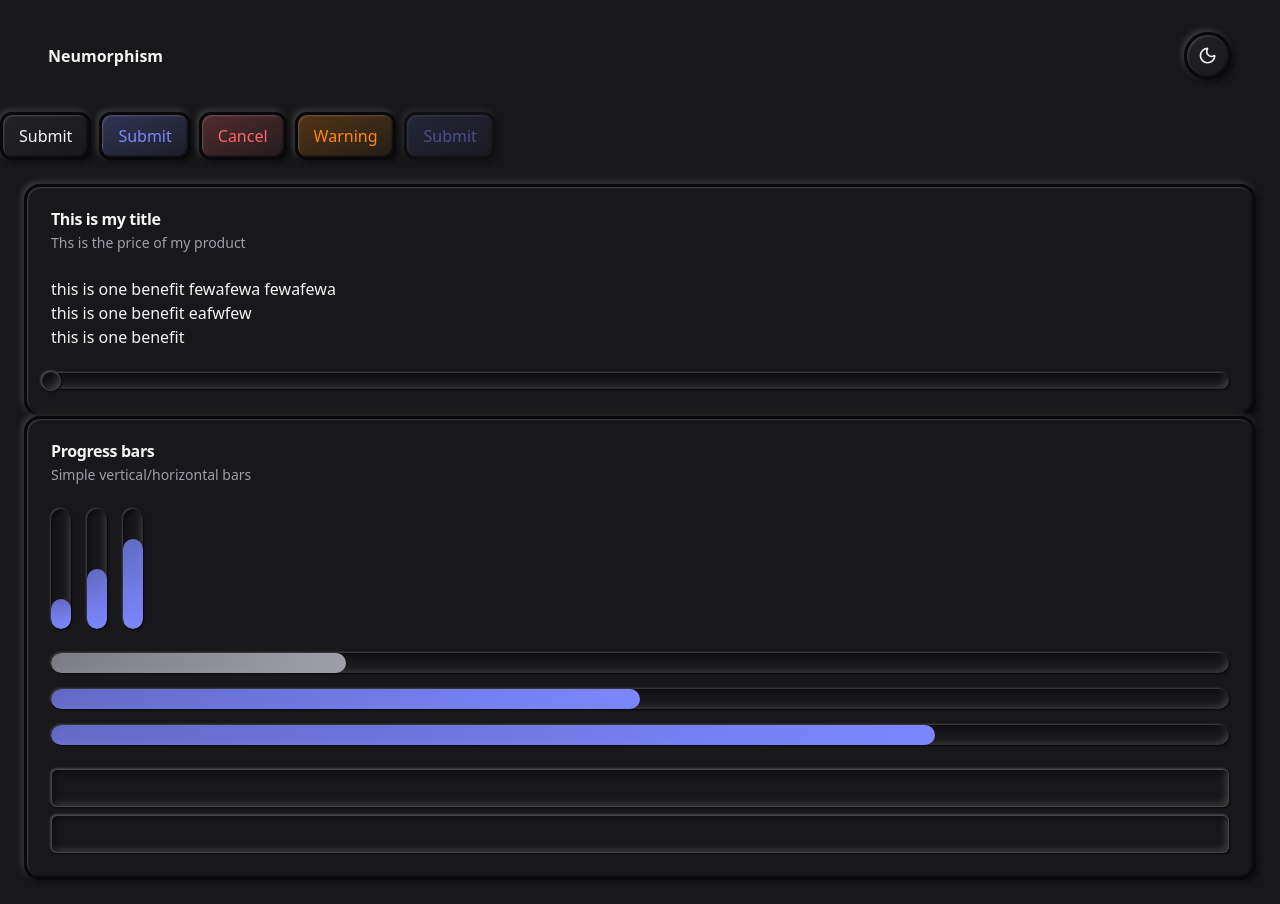
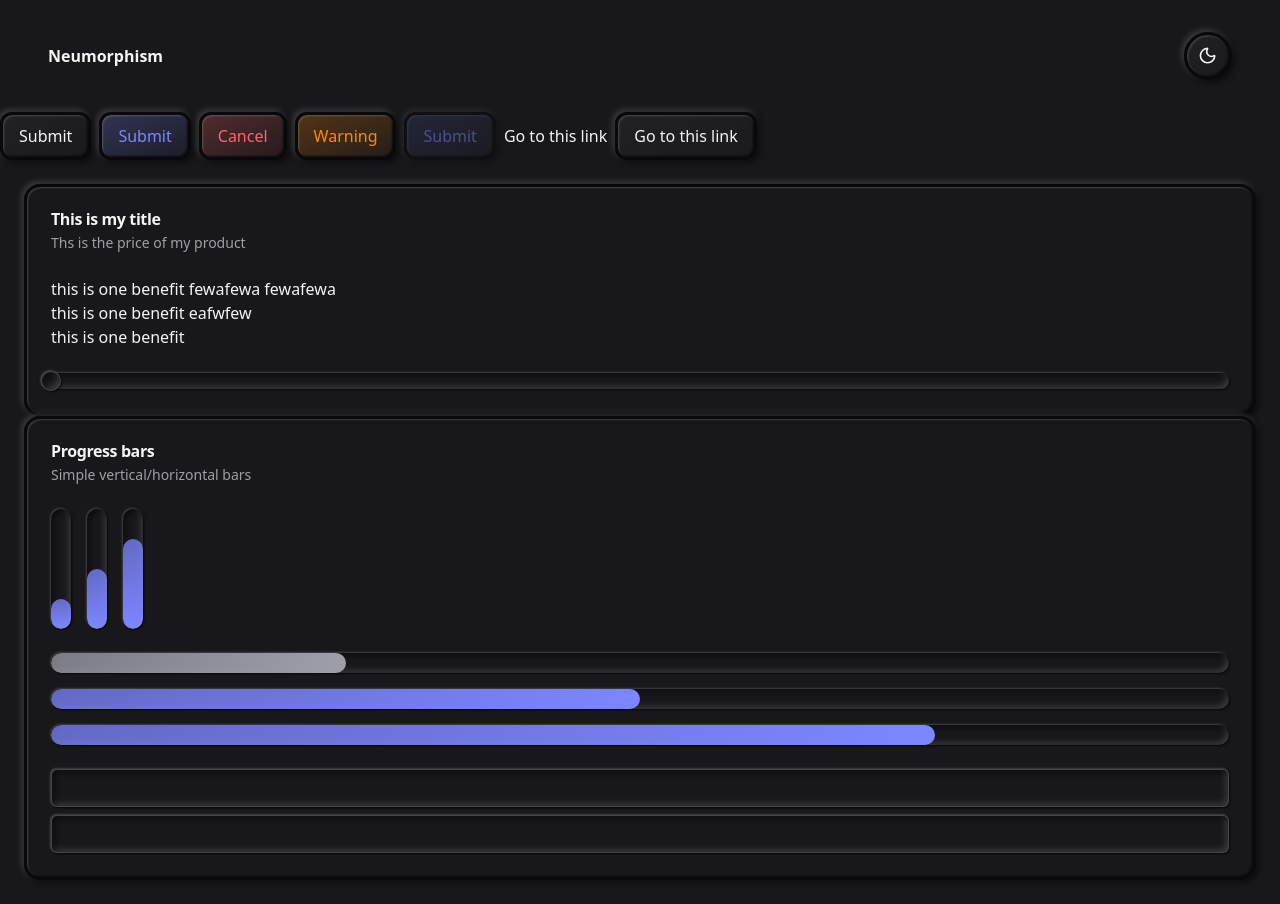
Before and after one commit to Annie-Huang/baseui-neomorphism2.0-component-library, a React (Vite) app: page / in a window 1280 px wide. Built offline with nearby package versions, Linux system fonts and the light colour scheme.

Commit message:
Explaining render in useRender hook

```diff
--- a/src/App.tsx
+++ b/src/App.tsx
@@ -30,6 +30,10 @@ function App() {
         <Button variant={'primary'} disabled>
           Submit
         </Button>
+
+        {/* Concept of a render */}
+        <a href='/link'>Go to this link</a>
+        <Button render={<a href='/link'>Go to this link</a>} />
 
         <div className='m-6'>
           <Card>
```
Also changed, not shown: Note.txt.
